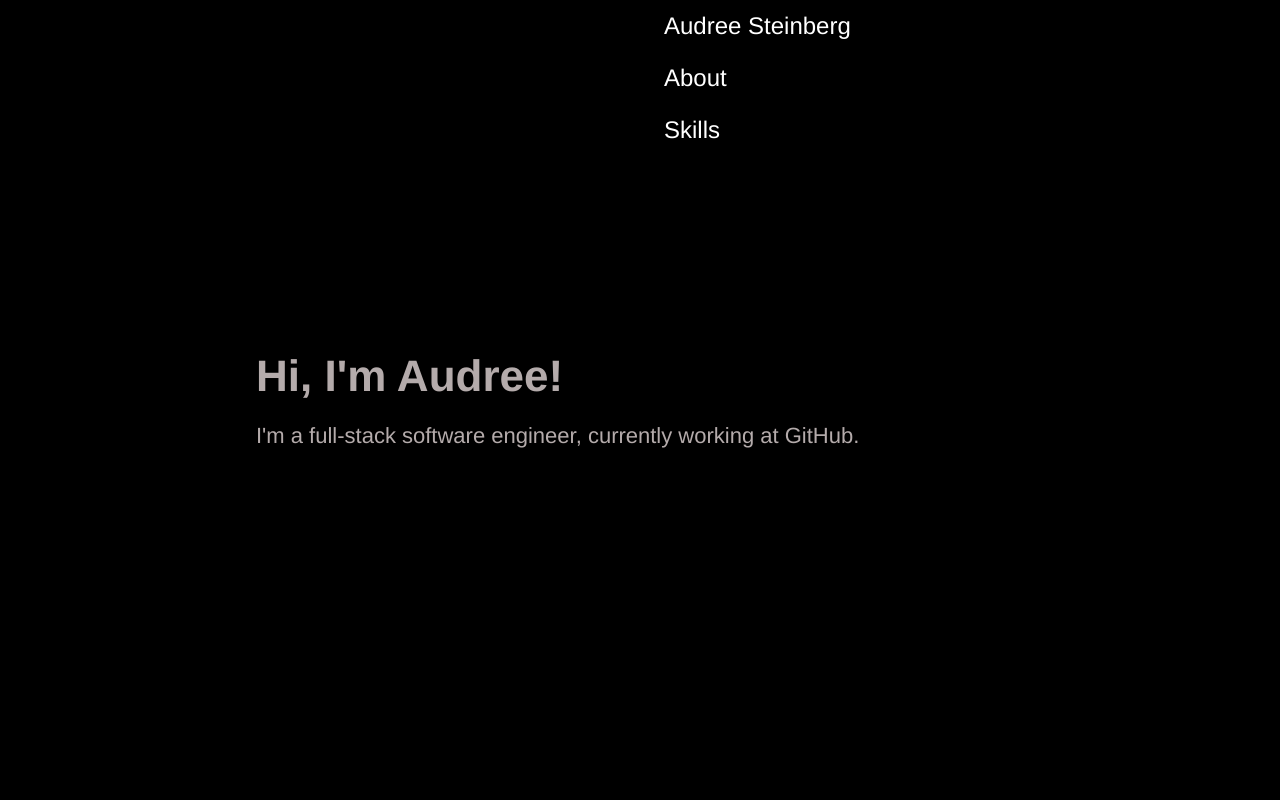
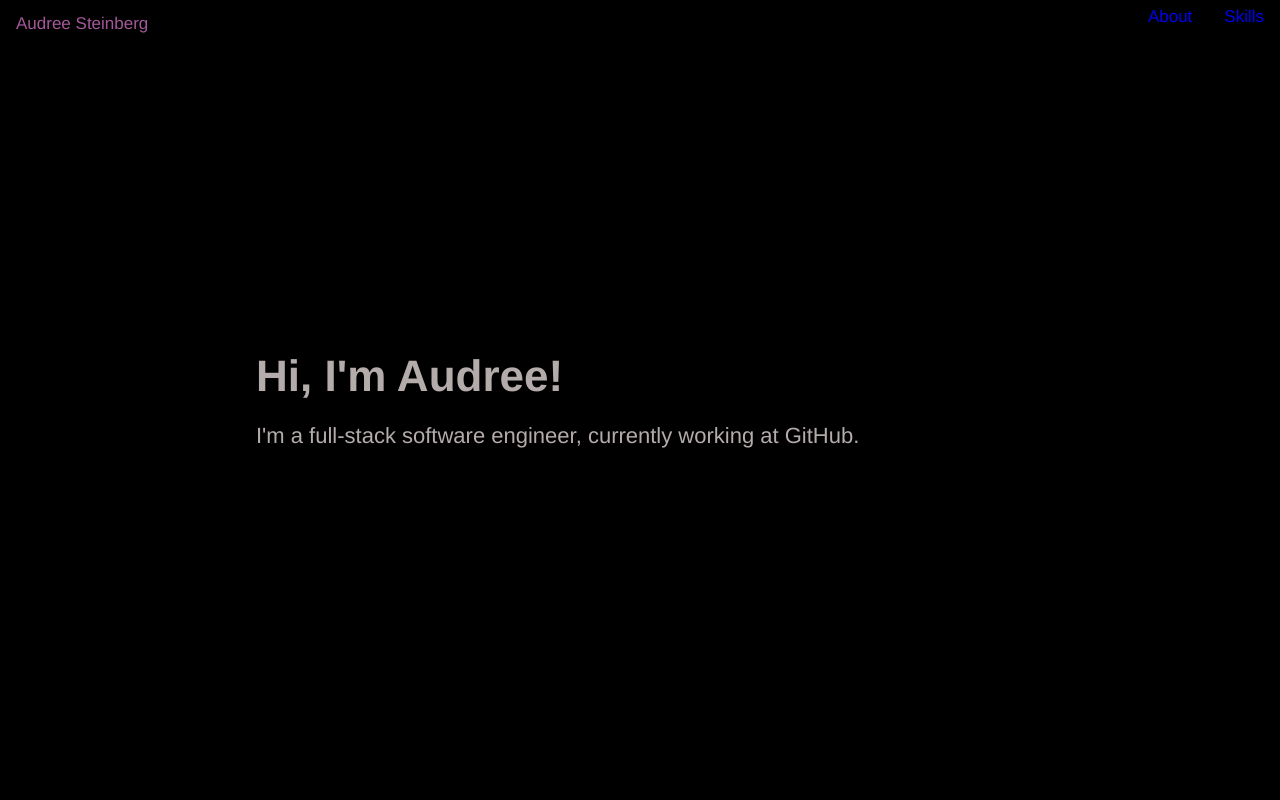
Before and after one commit to audreee/audreee.github.io, a React (Create React App) app: page / in a window 1280 px wide. Shown: the top 800 px of the page. Built offline with nearby package versions, Linux system fonts and the light colour scheme.

Commit message:
Create working navbar

```diff
--- a/src/components/App.js
+++ b/src/components/App.js
@@ -4,16 +4,21 @@ import Welcome from './Welcome';
 import About from './About';
 import Skills from './Skills';
 import Navbar from './Navbar';
-// import getWindowDimensions from '../hooks/getWindowDimensions';
 
 function App() {
   return (
     <div className="App parent">
       <Navbar />
       <div className="sections">
-        <Welcome id="welcome" />
-        <About id="about" />
-        <Skills id="skills"/>
+        <div id="welcome">
+          <Welcome />
+        </div>
+        <div id="about">
+          <About />
+        </div>
+        <div id="skills">
+          <Skills />
+        </div>
       </div>
     </div>
   );
--- a/src/components/Navbar.js
+++ b/src/components/Navbar.js
@@ -2,68 +2,43 @@ import React, { useState, useEffect } from 'react';
 import { FontAwesomeIcon } from "@fortawesome/react-fontawesome";
 import { faBars } from '@fortawesome/free-solid-svg-icons';
 import '../styles/Navbar.css';
+import useWindowSize from '../hooks/getWindowDimensions';
 
 const Navbar = props => {
-  const [isMobile, setIsMobile] = useState(false);
-  // const [windowWidth, setWindowWidth] = useState(window.innerWidth);
-  const [collapseMenu, setCollapseMenu] = useState(false);
-
-  // let toggleMobile = () => {
-  //   if (windowWidth < 769) {
-  //     setIsMobile(true);
-  //   } else {
-  //     setIsMobile(false);
-  //   }
-  // };
-
-  let updateWidth = () => {
-    // setWindowWidth(window.innerWidth);
-    if (window.innerWidth < 769) {
-      setIsMobile(true);
-    } else {
-      setIsMobile(false);
-    }
-  };
-
-  let handleClick = () => {
-    if (isMobile) {
-      setCollapseMenu(true);
-    }
-  };
+  const { width } = useWindowSize();
+  const [collapseMenu, setCollapseMenu] = useState(true);
 
   let renderLinks = () => {
     return(
       <div className="links">
-        <li><a href="#about" onClick={handleClick}>About</a></li>
-        <li><a href="#skills" onClick={handleClick}>Skills</a></li>
+        <a href="#about">About</a>
+        <a href="#skills">Skills</a>
       </div>
     );
   };
 
-  useEffect(() => {
-    window.addEventListener('resize', updateWidth);
-    return () => {
-      window.removeEventListener('resize', updateWidth);
-    };
-    }, []);
+  let handleClick = () => {
+    setCollapseMenu(false);
+  }
 
   return (
-    <div>
-      <ul id="nav">
+    <div className="nav-bar">
       <div className="nav-left">
-          <li><a href="#welcome" onClick={handleClick}>Audree Steinberg</a></li>
-          {!collapseMenu && !isMobile ? renderLinks() : null}
+        {width < 769 ?
+          <div className="burger">
+            <FontAwesomeIcon icon={faBars} size="2x" onClick={handleClick} style={{color: '#F8EFE4'}}/>
+          </div>
+        :
+          <a href="#" onClick={handleClick}>Audree Steinberg</a>
+        }
       </div>
       <div className="nav-right">
-          {isMobile ?
-            <div className="burger">
-              <FontAwesomeIcon icon={faBars} size="2x" onClick={setCollapseMenu(false)} style={{ color: '#F8EFE4' }}/>
-            </div>
+        {width >= 769 ?
+          renderLinks()
           :
-            renderLinks()
+          null
         }
       </div>
-      </ul>
     </div>
   )
 };
--- a/src/hooks/getWindowDimensions.js
+++ b/src/hooks/getWindowDimensions.js
@@ -1,26 +1,25 @@
 import { useState, useEffect } from 'react';
 
-const getWindowDimensions = () => {
-  const { innerWidth: width, innerHeight: height } = window;
-  return {
-    width,
-    height
-  };
+const useWindowSize = () => {
+  const isSSR = typeof window !== "undefined";
+  const [windowSize, setWindowSize] = useState({
+    width: isSSR ? 1200 : window.innerWidth,
+    height: isSSR ? 800 : window.innerHeight,
+  });
+
+  const changeWindowSize = () => {
+    setWindowSize({ width: window.innerWidth, height: window.innerHeight });
+  }
+
+  useEffect(() => {
+    window.addEventListener("resize", changeWindowSize);
+
+    return () => {
+      window.removeEventListener("resize", changeWindowSize);
+    };
+  }, []);
+
+  return windowSize;
 }
 
- const useWindowDimensions = () => {
-  const [windowDimensions, setWindowDimensions] = useState(getWindowDimensions());
-
-  useEffect(() => {
-    const handleResize = () => {
-      setWindowDimensions(getWindowDimensions());
-    }
-
-    window.addEventListener('resize', handleResize);
-    return () => window.removeEventListener('resize', handleResize);
-  }, []);
-
-  return windowDimensions;
-}
-
-export default useWindowDimensions;
+export default useWindowSize;
--- a/src/styles/App.css
+++ b/src/styles/App.css
@@ -1,6 +1,6 @@
 .App {
   background-color: #000000;
-  color: rgb(180, 171, 171);
+  color: #b4abab;
 }
 
 .sections {
--- a/src/styles/Navbar.css
+++ b/src/styles/Navbar.css
@@ -1,9 +1,7 @@
-#nav {
+.nav-bar {
   display: flex;
+  flex-direction: row;
   justify-content: space-between;
-    margin: 0;
-    padding: 0;
-    list-style-type: none;
   position: fixed;
   top: 0;
   width: 100vw;
@@ -11,29 +9,34 @@
   font-size: 1.5em;
 }
 
-  #nav a:hover {
-    color: #90ADC6;
-    cursor: pointer;
-  }
-
 .nav-left {
   display: flex;
-    flex-direction: column;
+  flex-direction: left;
   justify-content: left;
-    align-items: left;
 }
 
 .nav-right {
   display: flex;
+  flex-direction: row;
   justify-content: right;
-    align-items: center;
 }
 
-  #nav li {
-    padding: 0.5em 1em;
+.nav-bar a {
+  text-align: center;
+  padding: 14px 16px;
+  text-decoration: none;
+  font-size: 17px;
 }
 
-  #nav a {
-    color: white;
-    text-decoration: none;
+.nav-bar a:hover {
+  color: #a45899;
+  cursor: pointer;
 }
+
+.nav-bar a.active {
+  color: #a45899;
+}
+
+.nav-bar a:visited{
+  color: #b4abab;
+}
--- a/src/styles/index.css
+++ b/src/styles/index.css
@@ -1,3 +1,7 @@
+html, body {
+  scroll-behavior: smooth
+}
+
 body {
   margin: 0;
   font-family: 'Helvetica', -apple-system, BlinkMacSystemFont, 'Segoe UI', 'Roboto', 'Oxygen',
```
Lines whose indentation alone changed are shown as unchanged.
